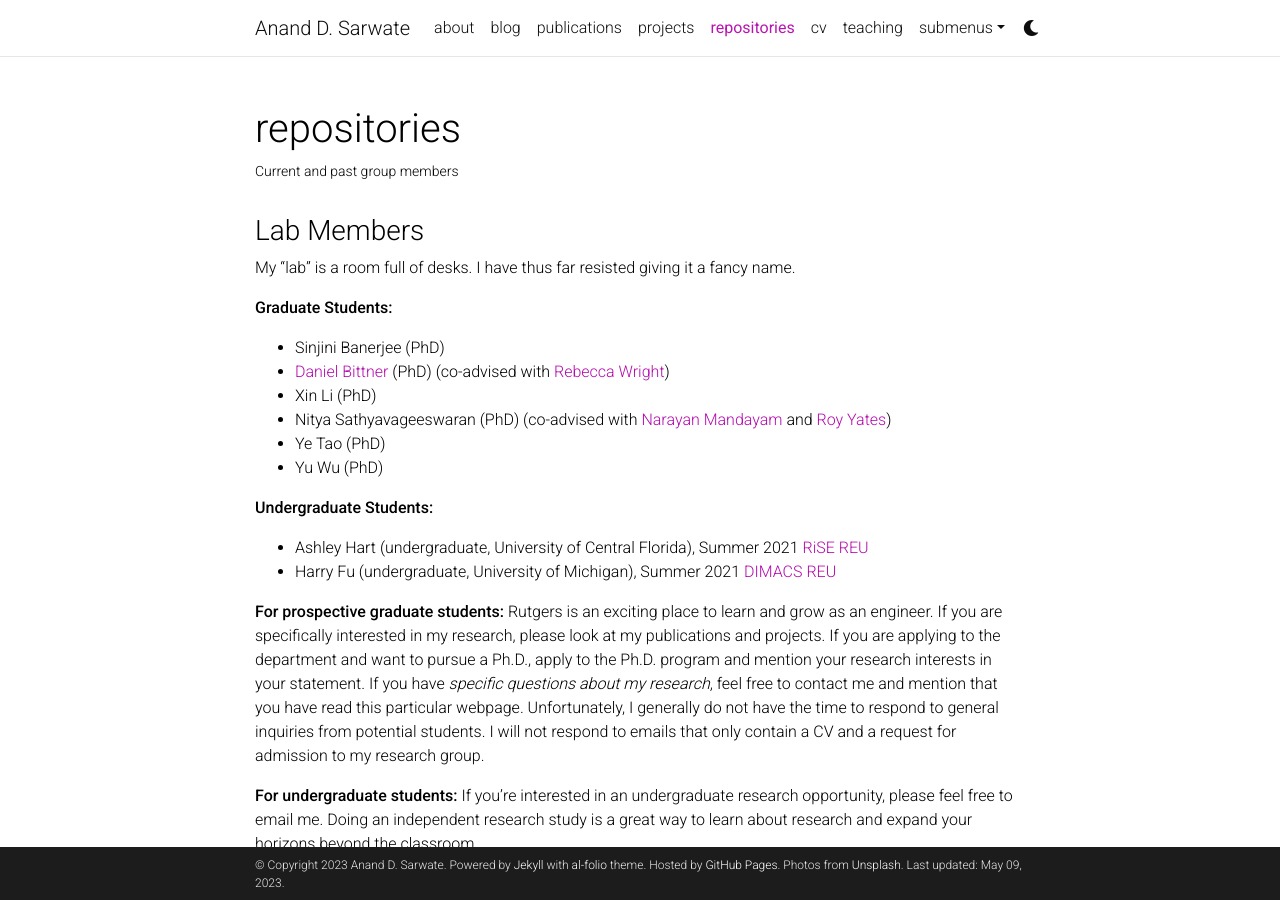
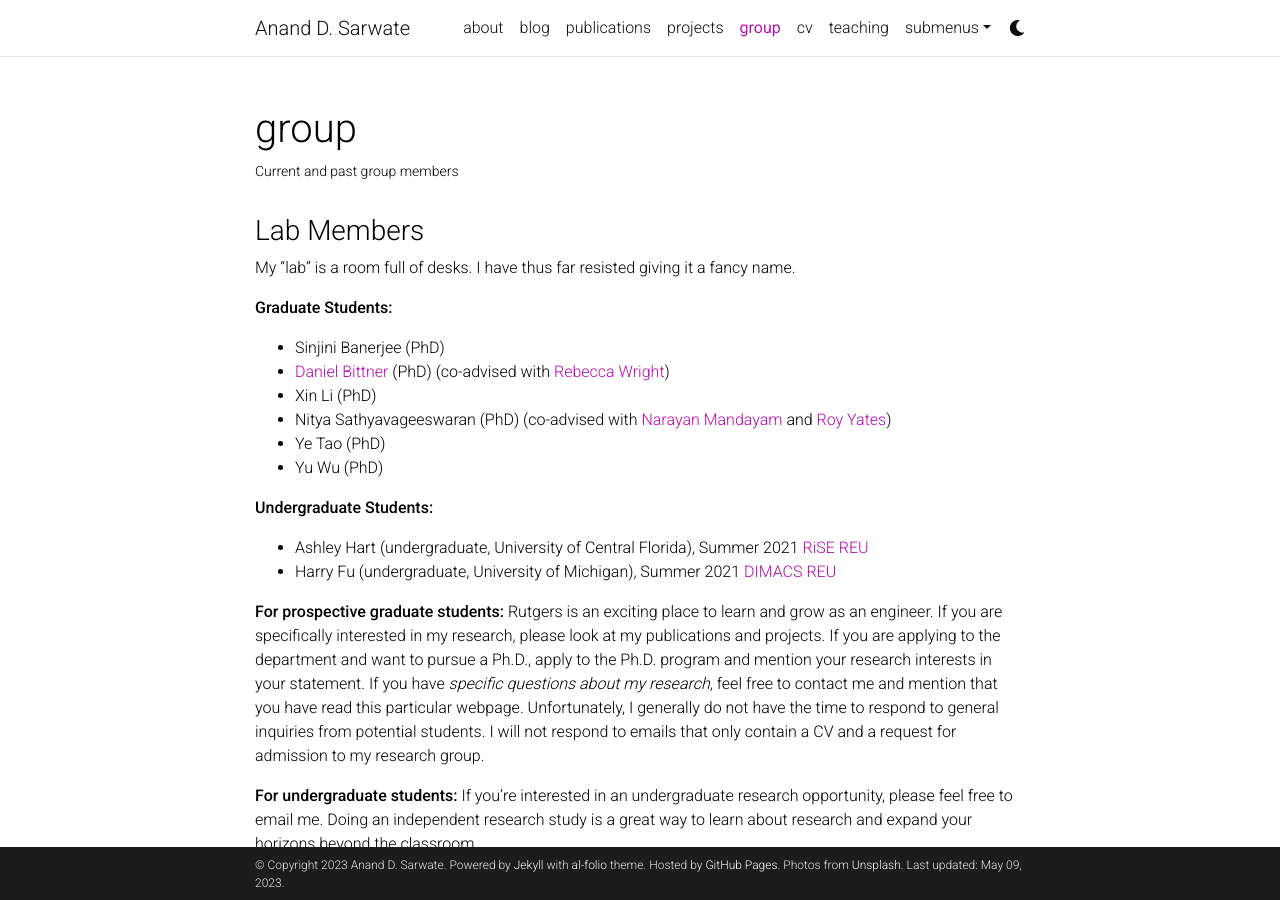
Before and after one commit to adsarwate/adsarwate.github.io, a Jekyll site: the page built from _pages/repositories.md, in a window 1280 px wide and 900 px high. Built offline with Jekyll 4.4.1, drawn with Linux system fonts in a browser that asks for light colours; comment, search, counter and statistics services are not loaded; a style sheet for code colours, icons or effects is not loaded.

Commit message:
Update repositories.md
minor changes to repos, will change filename next

```diff
--- a/_pages/repositories.md
+++ b/_pages/repositories.md
@@ -1,7 +1,7 @@
 ---
 layout: page
-permalink: /repositories/
-title: repositories
+permalink: /group/
+title: group
 description: Current and past group members
 nav: true
 nav_order: 3
```
